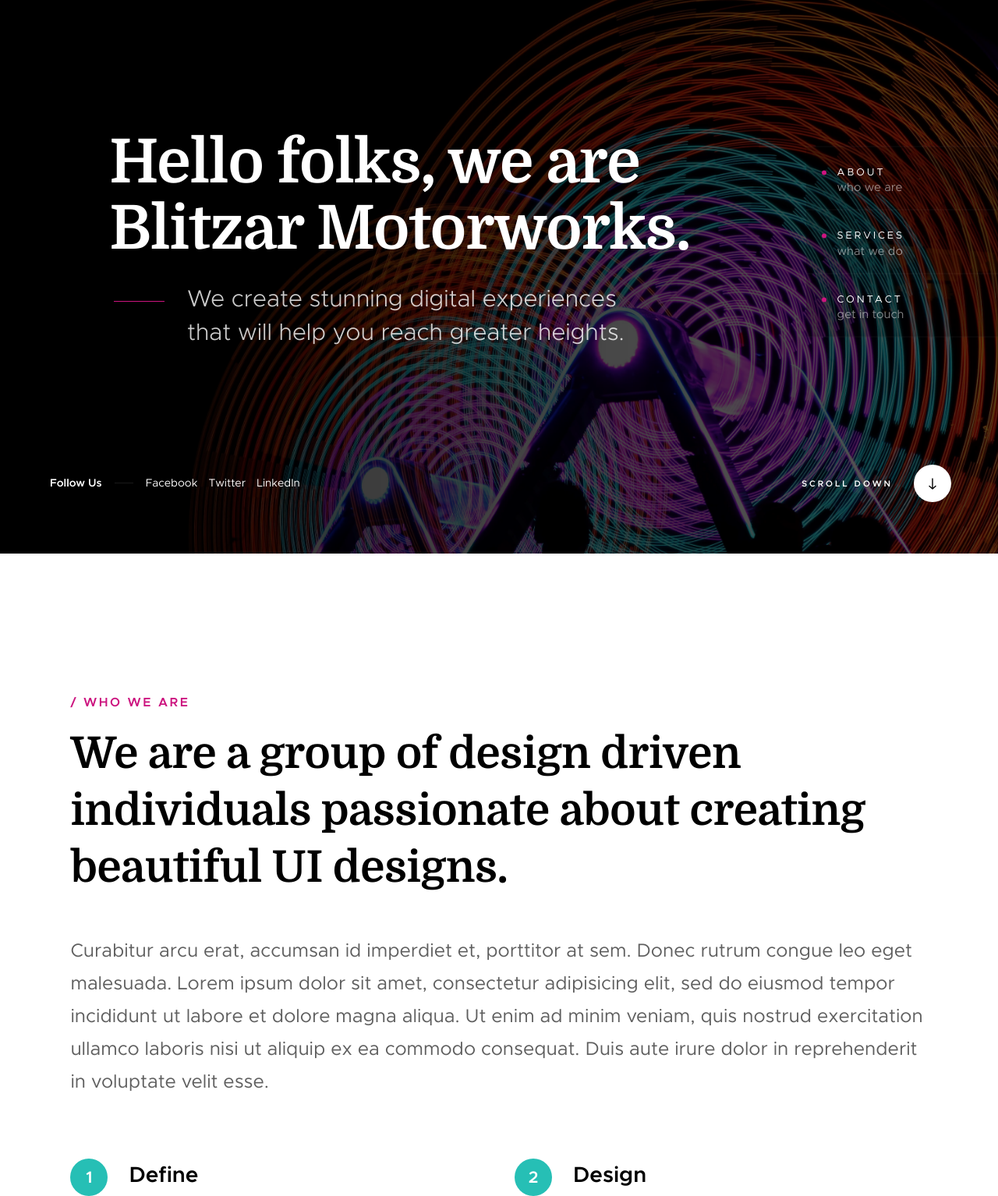
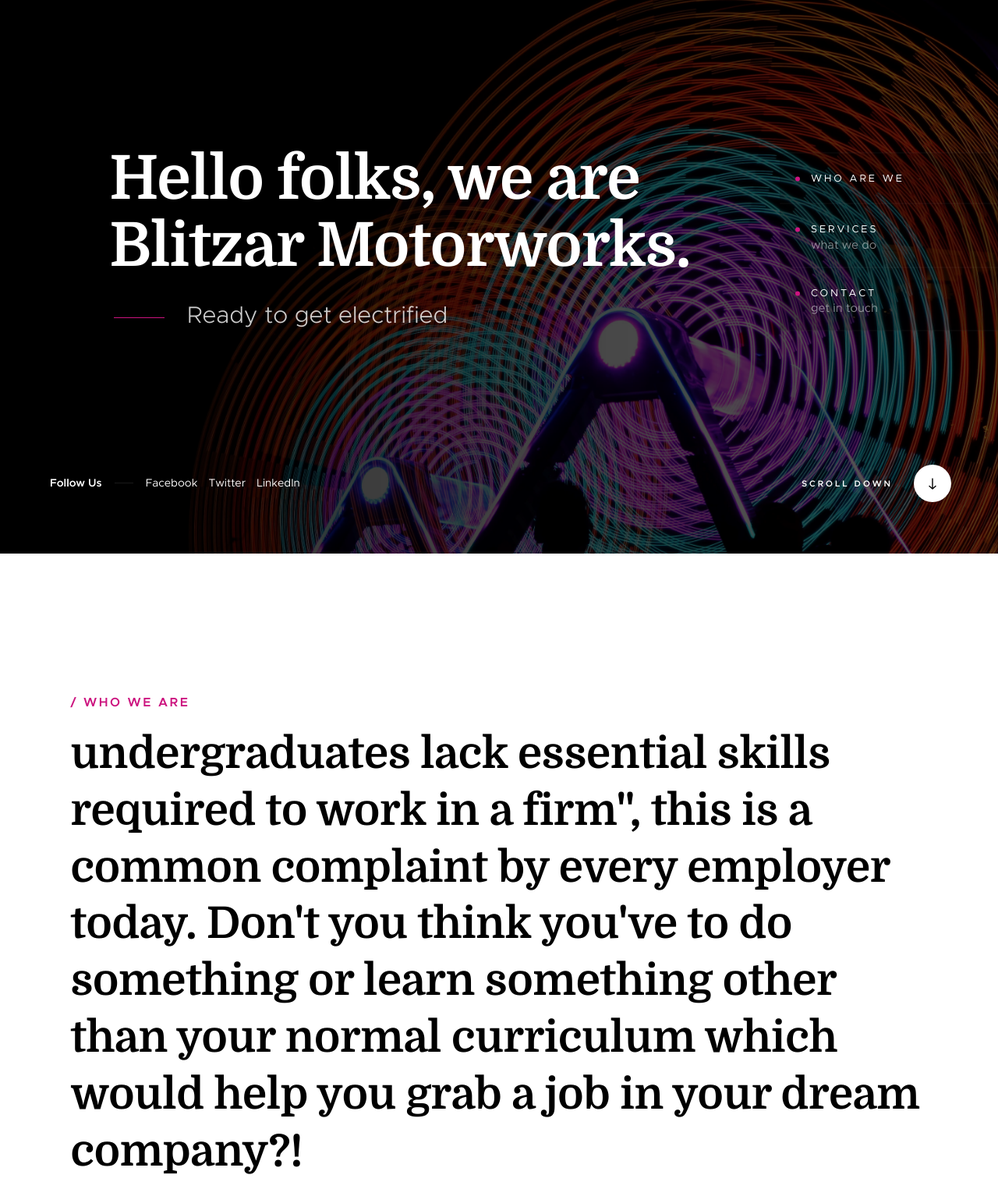
Before and after one commit to sharan12/sharan12.github.io, a plain HTML site: page index.html in a window 1280 px wide. Shown: the part 90-1624 px from the top of the page at 78% size. Drawn offline with Linux system fonts and the light colour scheme; files whose address does not match are found by name.

Commit message:
Update index.html
1.2

```diff
--- a/index.html
+++ b/index.html
@@ -104,15 +104,15 @@
                 </h1>
 
                 <p>
-                We create stunning digital experiences <br>
-                that will help you reach greater heights.
+                Ready to get electrified <br>
+
                 </p>
             </div> <!-- end home-content__main -->
 
         </div> <!-- end home-content -->
 
         <ul class="home-sidelinks">
-            <li><a class="smoothscroll" href="#about">About<span>who we are</span></a></li>
+            <li><a class="smoothscroll" href="#about">WHO ARE WE</a></li>
             <li><a class="smoothscroll" href="#services">Services<span>what we do</span></a></li>
             <li><a  class="smoothscroll" href="#contact">Contact<span>get in touch</span></a></li>
         </ul> <!-- end home-sidelinks -->
@@ -148,14 +148,14 @@
         <div class="row section-header" data-aos="fade-up">
             <div class="col-full">
                 <h3 class="subhead">Who We Are</h3>
-                <h1 class="display-1">We are a group of design driven individuals passionate about creating beautiful UI designs.</h1>
+                <h1 class="display-1">undergraduates lack essential skills required to work in a firm", this is a common complaint by every employer today. Don't you think you've to do something or learn something other than your normal curriculum which would help you grab a job in your dream company?! </h1>
             </div>
         </div> <!-- end section-header -->
 
         <div class="row" data-aos="fade-up">
             <div class="col-full">
                 <p class="lead">
-                Curabitur arcu erat, accumsan id imperdiet et, porttitor at sem. Donec rutrum congue leo eget malesuada. Lorem ipsum dolor sit amet, consectetur adipisicing elit, sed do eiusmod tempor incididunt ut labore et dolore magna aliqua. Ut enim ad minim veniam, quis nostrud exercitation ullamco laboris nisi ut aliquip ex ea commodo consequat. Duis aute irure dolor in reprehenderit in voluptate velit esse.
+                Don't worry, you've come to the right place. We a group of experts from the company Blitzar are here to help you gain some extra knowledge. We are offering a wide range of workshops and internships such as, Motorcycle design, battery technology, BMS, motorcycle manufacturing. You get certificates authorized from well-established organizations in the field of automotive technology which are valued nationwide.
                 </p>
             </div>
         </div> <!-- end about-desc -->
@@ -222,14 +222,14 @@
         <div class="row section-header" data-aos="fade-up">
             <div class="col-full">
                 <h3 class="subhead">What We Do</h3>
-                <h1 class="display-1">We have everything you need to launch and grow a successful digital business.</h1>
+                <h1 class="display-1">Are you ready to get electrified?</h1>
             </div>
         </div> <!-- end section-header -->
 
         <div class="row" data-aos="fade-up">
             <div class="col-full">
                 <p class="lead">
-                Lorem ipsum dolor sit amet, consectetur adipisicing elit, sed do eiusmod tempor incididunt ut labore et dolore magna aliqua. Ut enim ad minim veniam, quis nostrud exercitation ullamco laboris nisi ut aliquip ex ea commodo consequat. Duis aute irure dolor in reprehenderit in voluptate velit esse.
+                The W&I wing of the company Blitzar is offering a platform where students pursuing there technical education will be able to learn every bit that goes into building an electric bike. We, at Blitzar are focused on providing conducive atmosphere for the students to gain knowledge and also to apply them.
                 </p>
             </div>
         </div> <!-- end about-desc -->
```
